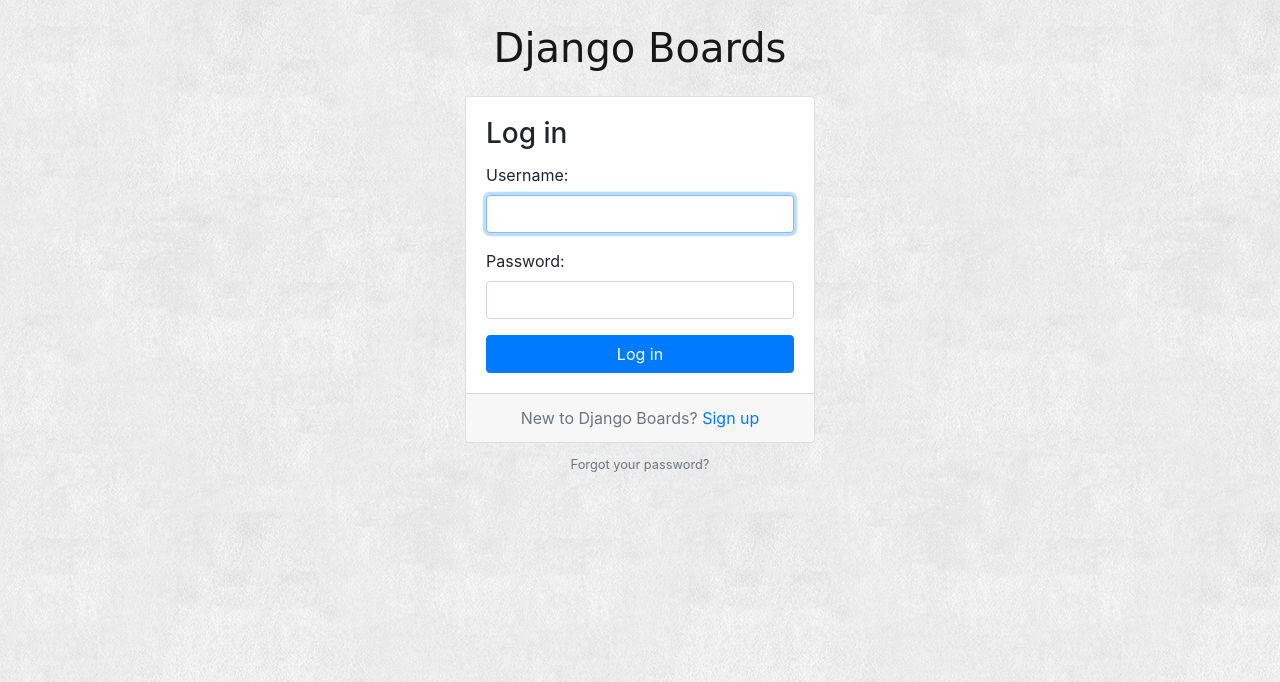
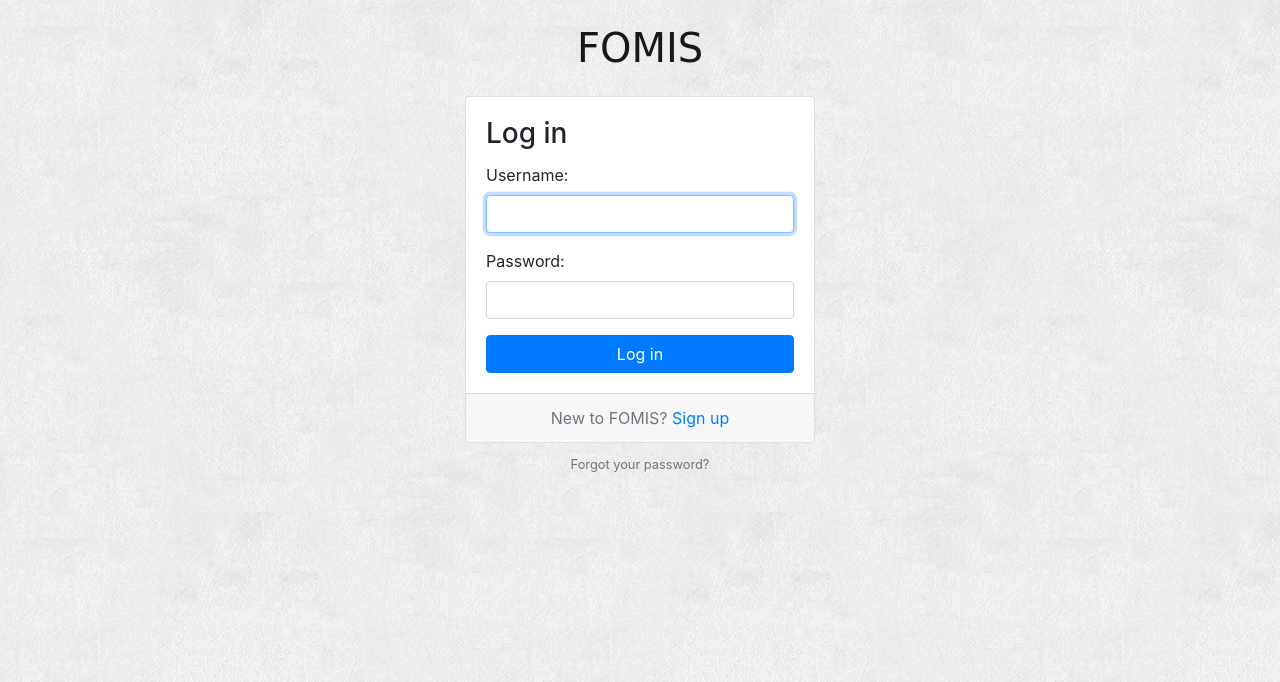
Before and after one commit to Douglas-Nkubitu/DjangoProject, a Django app: page /login/ in a window 1280 px wide. Shown: the top 682 px of the page. Run offline with Django 3.2, Linux system fonts and the light colour scheme; some libraries are stand-ins or nearby versions; some web fonts are replaced.

Commit message:
initial import

```diff
--- a/myproject/templates/base.html
+++ b/myproject/templates/base.html
@@ -2,7 +2,7 @@
 <html>
   <head>
     <meta charset="utf-8">
-    <title>{% block title %}Django Boards{% endblock %}</title>
+    <title>{% block title %}FOMIS{% endblock %}</title>
     <link href="https://fonts.googleapis.com/css?family=Peralta" rel="stylesheet">
     <link rel="stylesheet" href="{% static 'css/bootstrap.min.css' %}">
     <link rel="stylesheet" href="{% static 'css/app.css' %}">
@@ -11,7 +11,7 @@
   {% block body %}
   <nav class="navbar navbar-expand-sm navbar-dark bg-dark">
     <div class="container">
-      <a class="navbar-brand" href="{% url 'home' %}">Django Boards</a>
+      <a class="navbar-brand" href="{% url 'home' %}">FOMIS</a>
       <button class="navbar-toggler" type="button" data-toggle="collapse" data-target="#mainMenu" aria-controls="mainMenu" aria-expanded="false" aria-label="Toggle navigation">
         <span class="navbar-toggler-icon"></span>
       </button>
--- a/myproject/templates/base_accounts.html
+++ b/myproject/templates/base_accounts.html
@@ -9,7 +9,7 @@
 {% block body %}
   <div class="container">
     <h1 class="text-center logo my-4">
-      <a href="{% url 'home' %}">Django Boards</a>
+      <a href="{% url 'home' %}">FOMIS</a>
     </h1>
     {% block content %}
     {% endblock %}
--- a/myproject/templates/login.html
+++ b/myproject/templates/login.html
@@ -1,6 +1,6 @@
 {% extends 'base_accounts.html' %}
 
-{% block title %}Log in to Django Boards{% endblock %}
+{% block title %}Log in to FOMIS{% endblock %}
 
 {% block content %}
   <div class="row justify-content-center">
@@ -16,7 +16,7 @@
           </form>
         </div>
         <div class="card-footer text-muted text-center">
-          New to Django Boards? <a href="{% url 'signup' %}">Sign up</a>
+          New to FOMIS? <a href="{% url 'signup' %}">Sign up</a>
         </div>
       </div>
       <div class="text-center py-2">
--- a/myproject/templates/signup.html
+++ b/myproject/templates/signup.html
@@ -1,6 +1,6 @@
 {% extends 'base_accounts.html' %}
 
-{% block title %}Sign up to Django Boards{% endblock %}
+{% block title %}Sign up to FOMIS{% endblock %}
 
 {% block content %}
   <div class="row justify-content-center">
```
Also changed, not shown: myproject/db.sqlite3.
